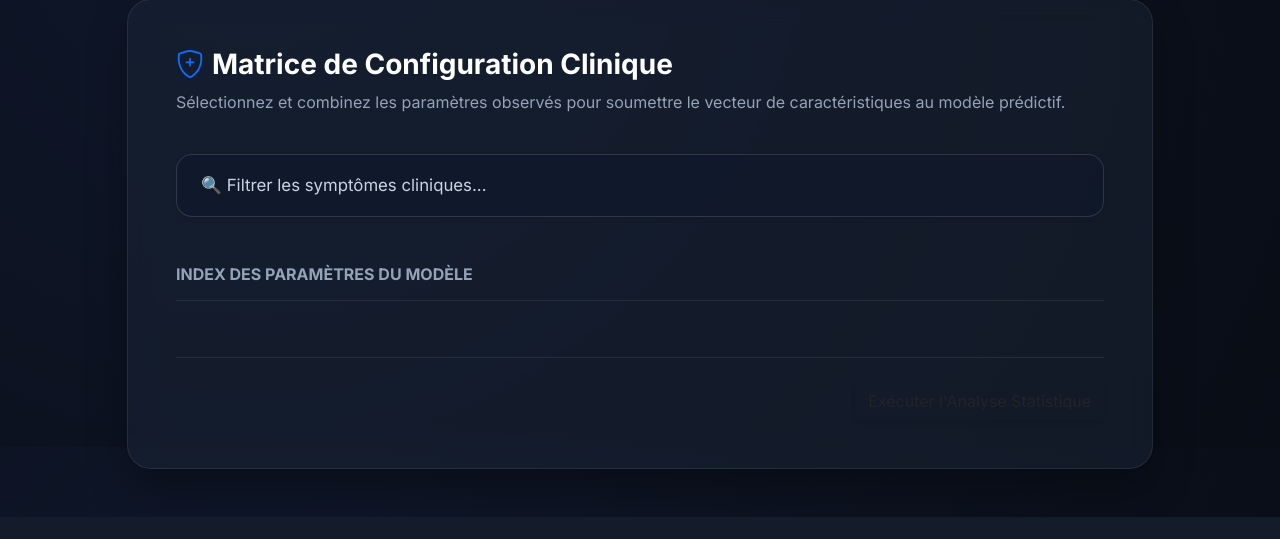
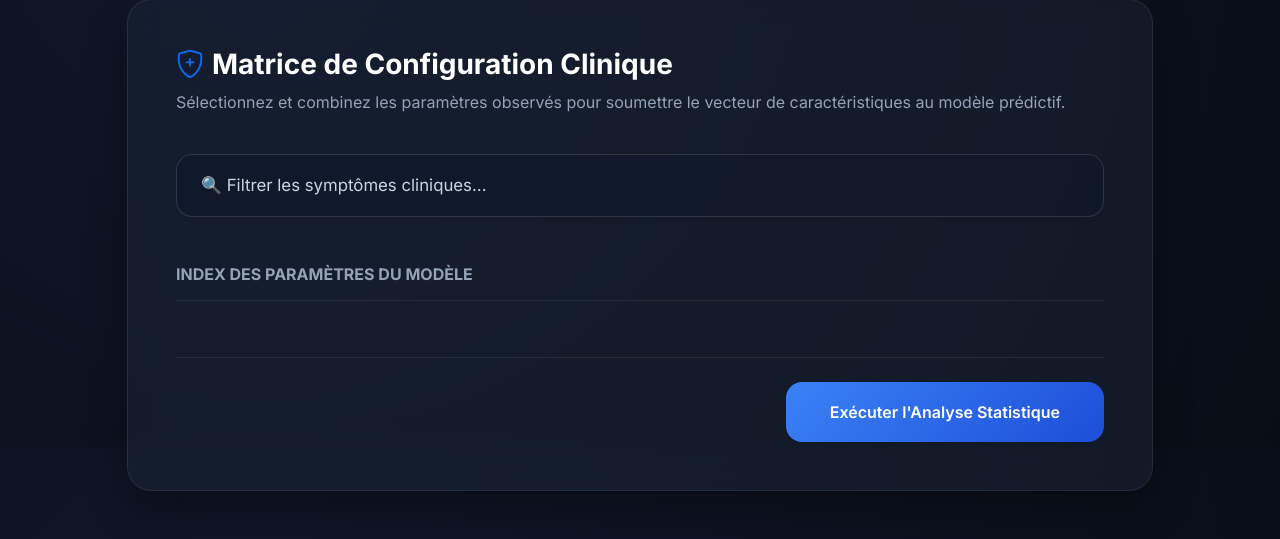
Before and after one commit to mouaad-dd/pathopredict-analytics, a Django app: page /analytics/ in a window 1280 px wide. Shown: the part 353-892 px from the top of the page. Before the commit the page ends 870 px from the top, so only its background shows below. Run offline with Django 5.2, Linux system fonts and the light colour scheme; the visitor is signed in with stand-in values (Sample User, id 1); parts of the project's set-up code (start-up, migrations or seed data) failed here and were passed over; some libraries are stand-ins or nearby versions.

Commit message:
Retour du style premium sur le bouton d'analyse

```diff
--- a/prediction_app/templates/prediction_app/index.html
+++ b/prediction_app/templates/prediction_app/index.html
@@ -156,6 +156,20 @@
         cursor: pointer;
         font-weight: 700;
         color: #10b981;
+      }
+      .btn-analyse {
+        background: linear-gradient(135deg, #3b82f6 0%, #1d4ed8 100%);
+        color: #ffffff !important;
+        font-weight: 600;
+        padding: 18px 44px;
+        border-radius: 16px;
+        border: none;
+        transition: all 0.2s ease;
+        box-shadow: 0 4px 15px rgba(59, 130, 246, 0.3);
+      }
+      .btn-analyse:hover {
+        transform: translateY(-2px);
+        box-shadow: 0 12px 25px rgba(59, 130, 246, 0.55);
       }
       .progress-premium {
         height: 10px;
@@ -608,7 +622,6 @@
       const selectedContainer = document.getElementById("selectedContainer");
       const gridTitle = document.getElementById("gridTitle");
 
-      // Gestion dynamique des traductions par injection JS pour immuniser le code
       const urlParams = new URLSearchParams(window.location.search);
       const isEn = urlParams.get("lang") === "en";
 
```
